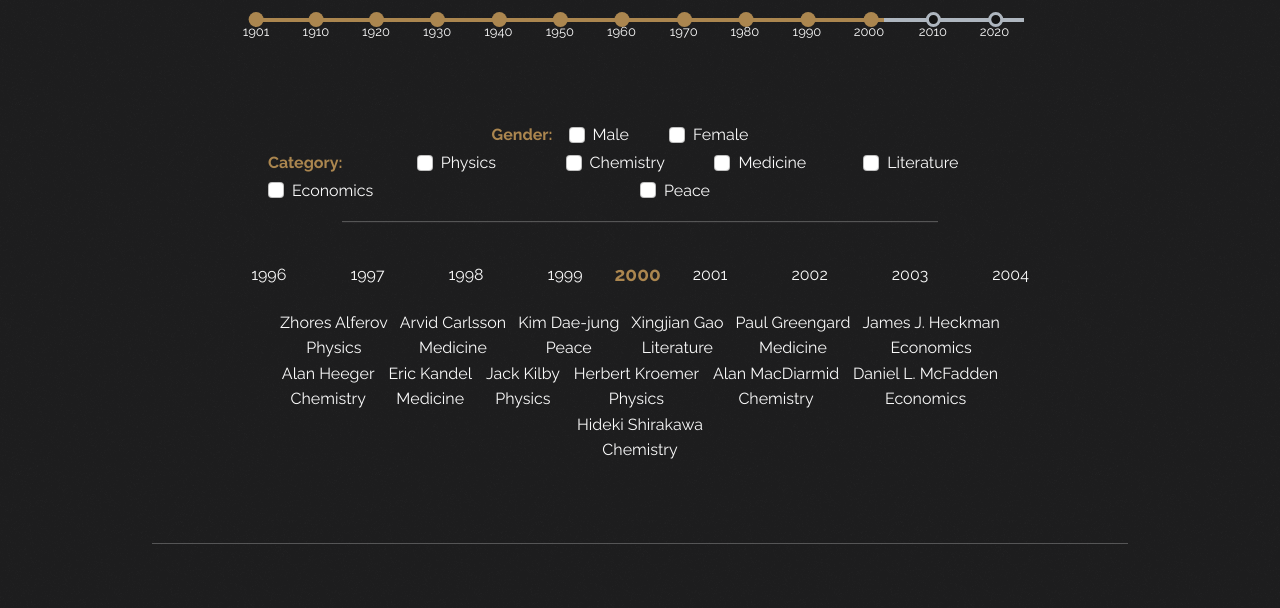
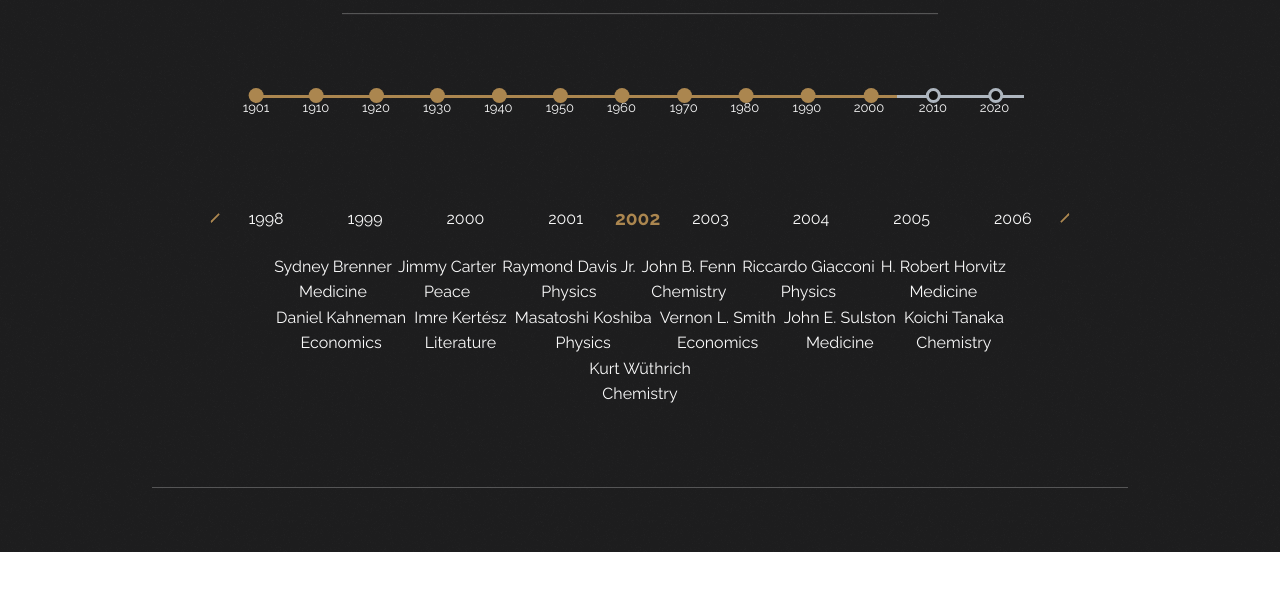
Before and after one commit to HackerBurscht/Semesterprojekt, a plain HTML site: page index.html in a window 1280 px wide. Shown: the part 332-940 px from the top of the page. After the commit the page ends 884 px from the top, so only its background shows below. Drawn offline with nearby package versions, Linux system fonts and the light colour scheme; no server answers.

Commit message:
modified:   Added Buttons to the timeline: left/right

```diff
--- a/app.js
+++ b/app.js
@@ -3,12 +3,12 @@ const timelineList = document.querySelector('.timeline-list');
 const timelineListByID = document.getElementById("timelineID");
 const min_year = 1901;      // Is used to limit the timeline to a fixed startingpoint
 const max_year = 2022;      // Is used to limit the timeline to a fixed endgpoint
-let activeYear = 2000;      // Defines the year which is shown on startup
+let activeYear = 2002;      // Defines the year which is shown on startup
 let passiveYear = [];       // Contains all the years which are shown next to the currently selected year "activeYear"
 let nobelPrizeData = null;  // Initialize a variable/array to store Nobel Prize data
 
 
-
+createTimeline()
 
  // Creaters the data and shows the modal for each result div (Nobelprice winner).
 function createModal(name, born, died, motivation, country, thumbnailUrlModal){
@@ -24,7 +24,6 @@ function createModal(name, born, died, motivation, country, thumbnailUrlModal){
 // Debounce your searchByYear function
 const debouncedSearchByYear = debounce(searchByYear, 500); // 500ms delay
 
-let imageUrlModalArray = [];
 
 // Define an asynchronous function to search for Nobel Prize winners by year
 async function searchByYear() {
@@ -170,6 +169,17 @@ async function searchByYear() {
 
 }
 
+// Creates  the li items for the timeline (10 years, scrollable, with buttons)
+function createTimeline() {
+  // Creates an empty text element, befor the list elements.
+  const listItemSelectorLeft = document.createElement("a");
+  listItemSelectorLeft.setAttribute("class", "left selector");
+  timelineList.appendChild(listItemSelectorLeft);
+  // Assing an eventlistener to the selector text element
+  listItemSelectorLeft.addEventListener("click", () => {
+    selectorAction("left");
+  });
+
   // Create the list items containing the years of the timeline
   for (let year = min_year; year <= max_year; year++) {
     // Create li elements with the content "year" e.g. "2001"
@@ -189,12 +199,47 @@ for (let year = min_year; year <= max_year; year++) {
     calculatePassiveYears(activeYear);
   });
   }
+  // Creates an empty text element, after the list elements.
+  const listItemSelectorRight = document.createElement("a");
+  listItemSelectorRight.setAttribute("class", "right selector");
+  timelineList.appendChild(listItemSelectorRight);
+  // Assing an eventlistener to the selector text element
+  listItemSelectorRight.addEventListener("click", () => {
+    selectorAction("right");
+  });
+}
 
-// Selects als li elements containing the years from the timeline
-const timelineItems = document.querySelectorAll('.timeline-item');
+
+// Checks if the selectors (Html text elements) should be visible or invisible on the page.
+function selectorCheck(){
+  const listItemSelectorRight = document.querySelector(".right");
+  const listItemSelectorLeft = document.querySelector(".left")
+  //Checks the right element
+  if (activeYear > 2016) {listItemSelectorRight.setAttribute("class", "right hidden");}
+  else {listItemSelectorRight.setAttribute("class", "right selector");}
+  //Checks the left element
+  if (activeYear < 1906) {listItemSelectorLeft.setAttribute("class", "left hidden");}
+  else {listItemSelectorLeft.setAttribute("class", "left selector");}
+}
+
+// Is callend when the selector text elment in the timeine is clicked. Checks the current year and changes the activeYear by plus/minus 5
+function selectorAction(direction){
+  // Increasing / Decreasing the variable
+  if (direction=="left") {activeYear -= 5;}
+  else {activeYear += 5;}
+
+  // Checking if the value is bigger/smaller than the max/min value. If yes, values gets set to max/min
+  if (activeYear > max_year) {activeYear = max_year;}
+  if (activeYear < min_year) {activeYear = min_year;}
+
+  calculatePassiveYears(activeYear);
+}
+
 
 //Calculates which li elements should be shown and assings diffrent classes to each. Those are used to differentiate each other and to hide those currently not shown.
 function calculatePassiveYears(activeYear) {
+  // Selects als li elements containing the years from the timeline
+  const timelineItems = document.querySelectorAll('.timeline-item');
   //Empty array "passiveYear"
   passiveYear = []
   // Adds 4 years befor and after the selected year (activeYear) into the array.
@@ -219,7 +264,9 @@ function calculatePassiveYears(activeYear) {
   debouncedSearchByYear();
   progress();
   colorBar();
+  selectorCheck();
 }
+
 
 calculatePassiveYears(activeYear);
 
--- a/index.html
+++ b/index.html
@@ -23,10 +23,6 @@
     </div>
 </header>
 <main>
-  <div class="time_slider">
-    <div class="timebar"><div class="timebar_progress"></div></div>
-    <div class="text_nodes"></div>
-</div>
 <div class="row" style="margin-right: auto;margin-left: auto;width: 60%;">
     <div class="filterbox">
       <div class="box_left">
@@ -45,10 +41,17 @@
       </div>
       <hr class="hr_big">
     </div>
-  </div>
+</div>
+
+<div class="time_slider">
+  <div class="timebar"><div class="timebar_progress"></div></div>
+  <div class="text_nodes"></div>
+</div>
 
 <div class="row" style="margin-right: auto;margin-left: auto;width: 60%;">
-  <ul class="timeline-list" id="timelineID"></ul>
+
+  <ul class="timeline-list" id="timelineID">
+  </ul>
 </div>
 
 <div class="row" style="margin-right: auto;margin-left: auto;width: 60%;">
--- a/style.css
+++ b/style.css
@@ -12,8 +12,12 @@ body{
   color: #fafafa;
 }
 .pt-4{
-  padding-top: 2rem;
+  padding-top: 2rem !important;
 }
+.pt-5{
+  padding-top: 0rem !important;
+}
+
 
 .underline:after{
   background: var(--activeBronze);
@@ -132,6 +136,29 @@ body{
 .passive:hover{
   color: var(--activeBronze);
 }
+
+.left {
+  height: 12px;
+  width: 12px;
+  border: 1px solid var(--activeBronze);
+  border-width: 2px 2px 0 0;
+  border-radius: 0 2px 0 0;
+  transform: rotate(-135deg);
+}
+.right {
+  height: 12px;
+  width: 12px;
+  border: 1px solid var(--activeBronze);
+  border-width: 2px 2px 0 0;
+  border-radius: 0 2px 0 0;
+  transform: rotate(45deg);
+}
+
+.left:hover,
+.right:hover{
+ border-width: 4px 4px 0 0;
+}
+
 /* ------------------------------Modal-------------------------------- */
 
 .modal {
```
Lines whose indentation alone changed are shown as unchanged.
